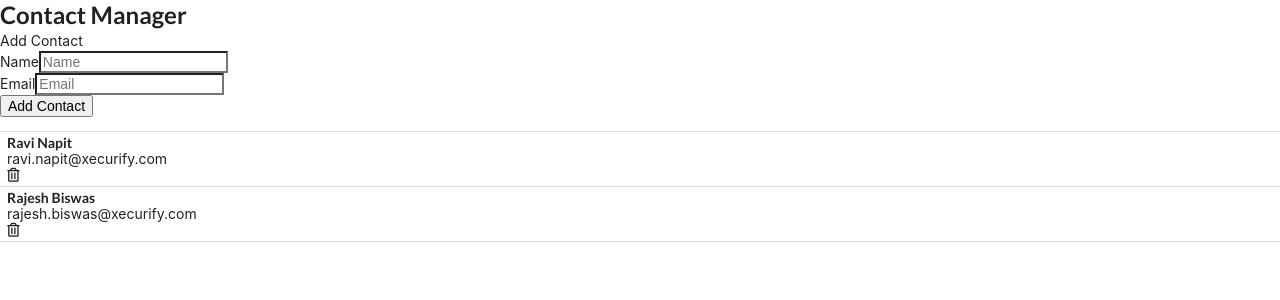
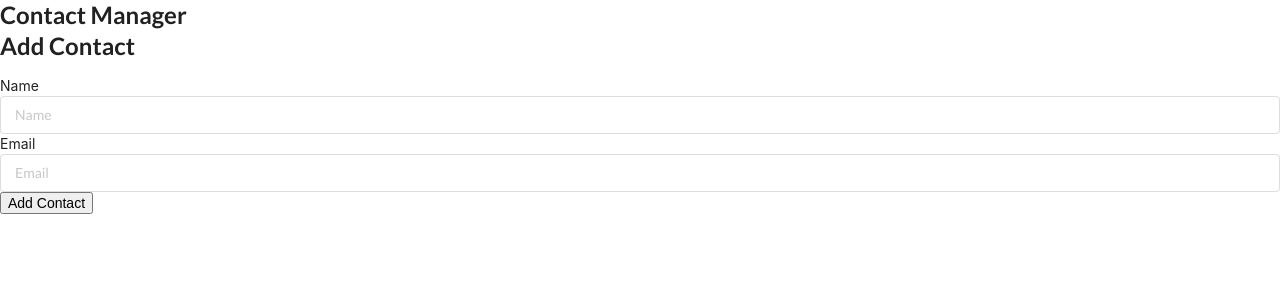
Before and after one commit to RaviNapit/learn-react, a React (Create React App) app in the folder contact-app/: page / in a window 1280 px wide. Shown: the top 300 px of the page. Built offline with nearby package versions, Linux system fonts and the light colour scheme.

Commit message:
useState Hook

```diff
--- a/contact-app/src/component/AddContact.js
+++ b/contact-app/src/component/AddContact.js
@@ -1,19 +1,46 @@
 import React from 'react';
 
 class AddContact extends React.Component {
+    state = {
+        name:"",
+        email:""
+    }
+
+    add = (e) => {
+        e.preventDefault();
+        console.log(this.state)
+
+        if (this.state.name==='' || this.state.email === ''){
+            alert("name or email can't be null");
+            return;
+        }
+        this.props.contactHandler(this.state);
+        this.setState({name:"", email:""});
+    }
+
+    hadleNameChange = (e) => {
+        this.setState({name:e.target.value})
+    }
+
+    hadleEmailChange = (e) =>{
+        this.setState({email:e.target.value})
+    }
+
     render() {
         return(
-            <div>
-                <div> Add Contact </div>
+            <div className='ui main'>
+                <h2> Add Contact </h2>
+                <form className='ui form' onSubmit={this.add}>
                     <div>
                         <label>Name</label>
-                    <input type='text' name='name' placeholder='Name'></input>
+                        <input type='text' name='name' placeholder='Name' value= {this.state.name} onChange={this.hadleNameChange}></input>
                     </div>
                     <div>
                         <label>Email</label>
-                    <input type='text' name='email' placeholder='Email'></input>
+                        <input type='text' name='email' placeholder='Email' value= {this.state.email} onChange={this.hadleEmailChange}></input>
                     </div>
                 <button type='submit'> Add Contact </button>
+                </form>
             </div>
         )
     }
--- a/contact-app/src/component/App.js
+++ b/contact-app/src/component/App.js
@@ -1,3 +1,4 @@
+import { useState } from 'react'
 import Header from './Header'
 import AddContact from './AddContact'
 import ContactList  from './ContactList'
@@ -5,24 +6,18 @@ import ContactList  from './ContactList'
 
 function App() {
 
-  const contactList = [
-    {
-      id:"1",
-      name:"Ravi Napit",
-      email:"ravi.napit@xecurify.com"
-    },
-    {
-      id:"2",
-      name:"Rajesh Biswas ",
-      email:"rajesh.biswas@xecurify.com"
-    }
-  ]
+  const [contacts, setContacts] = useState([])
+
+  const contactHandler = (contact) => {
+    console.log(contact)
+    setContacts([...contacts, contact])
+  }
 
   return (
     <div>
       <Header />
-      <AddContact />
-      <ContactList contacts={contactList}/>
+      <AddContact contactHandler={contactHandler}/>
+      <ContactList contacts={contacts}/>
     </div>
   );
 }
```
Lines whose indentation alone changed are shown as unchanged.
